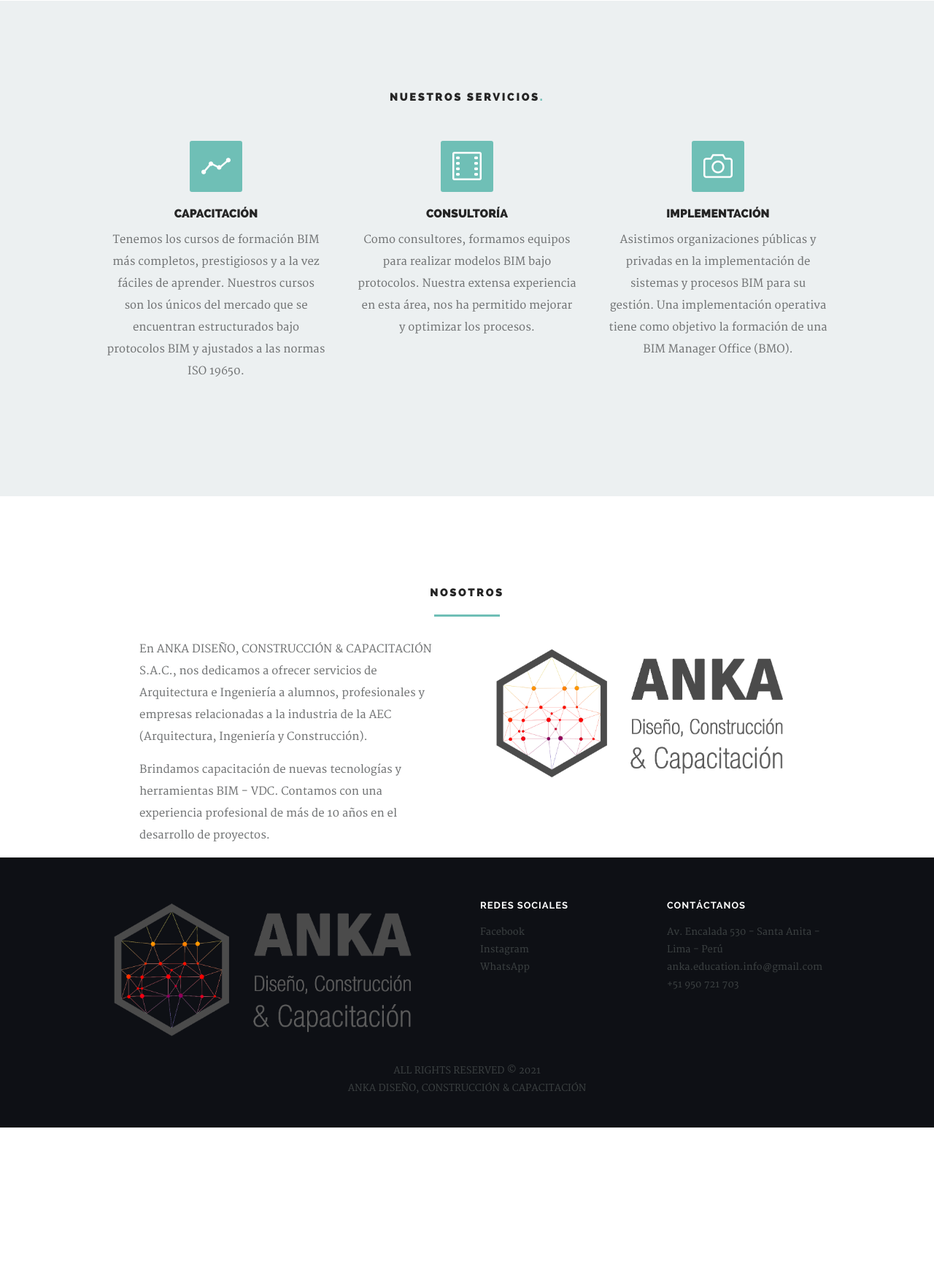
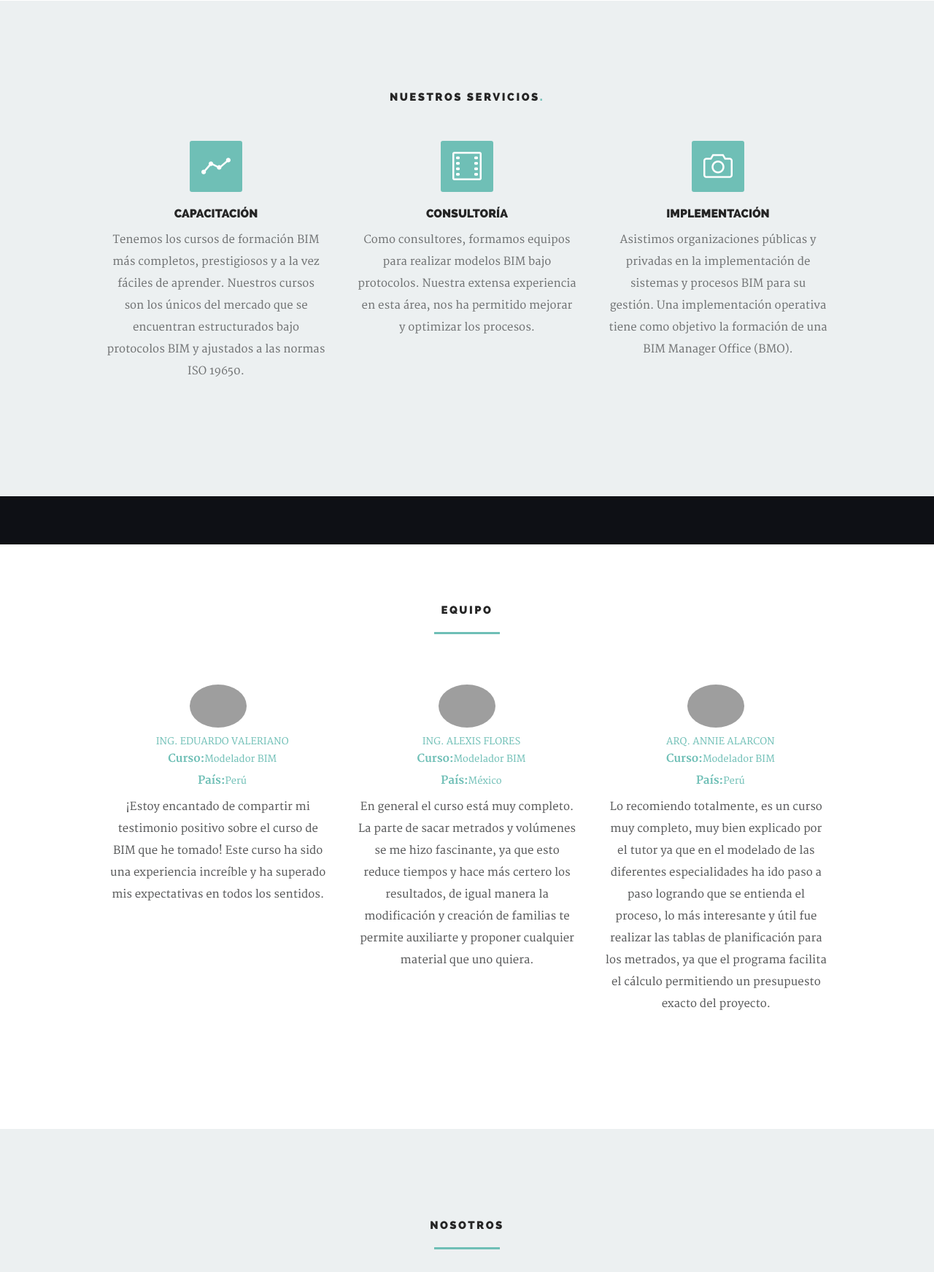
Before and after one commit to pablohub/AnkaEducation, a PHP site: page / in a window 1280 px wide. Shown: the part 1584-3327 px from the top of the page at 73% size. Before the commit the page ends 3129 px from the top, so only its background shows below. Run offline with PHP 8.4, Linux system fonts and the light colour scheme; grey boxes are pictures that could not be loaded.

Commit message:
Se hicieron las modificaciones correspondientes

```diff
--- a/css/main.css
+++ b/css/main.css
@@ -1586,7 +1586,7 @@
 /* =================================================================== */
 
 #about {
-	background: white;
+	background: #ecf0f1;
 	padding-top: 120px;
 	padding-bottom: 0;
 }
@@ -1611,8 +1611,8 @@
 
 /* Team Section
 /* -------------------------------------------------------------------- */
-#about #team {
-	background: #ecf0f1;
+#team {
+	background: white;
 	margin-top: 66px;
 	padding-top: 78px;
 	padding-bottom: 120px;
@@ -1626,6 +1626,7 @@
 #team-wrapper .member {
 	margin-top: 18px;
 	margin-bottom: 36px;
+	text-align: center;
 }
 #team-wrapper .member-header {
 	position: relative;
@@ -1642,7 +1643,6 @@
 	border-radius: 100%;
 }
 #team-wrapper .member-name {
-	display: inline-block;
 	padding-top: 9px;
 	margin-left: 12px;
 }
--- a/index.html
+++ b/index.html
@@ -72,6 +72,7 @@
 					<li><a class="smoothscroll" href="#portfolio">Cursos.</a></li>
 					<li><a class="smoothscroll" href="#services">Servicios.</a></li>
 					<li><a class="smoothscroll" href="#about">Nosotros.</a></li>
+					<li><a class="smoothscroll" href="#contact">Contacto.</a></li>
 				</ul>
 
 			</nav> <!-- /nav-wrap -->
@@ -371,6 +372,99 @@
 
 	</section> <!-- /services -->
 
+	<!-- Team Section
+   ================================================== -->
+   <section id="team">
+
+		<div class="row section-head">
+
+			<div class="twelve columns">
+
+				<h1>Equipo</h1>
+
+				<hr>
+
+			</div>
+
+		</div>
+
+		<div class="row">
+
+			<div class="twelve columns">
+
+				<div id="team-wrapper" class="bgrid-third s-bgrid-half mob-bgrid-whole">
+					<div class="bgrid">
+						 	<div class="member">
+								<div class="member-pic">
+									<img src="images/team/1-Eduardo-Valeriano.png" alt="">
+								</div>
+								<div class="member-name">
+									<span>ING. EDUARDO VALERIANO</span>
+									<span><b>Curso:</b>Modelador BIM</span>
+									<span><b>País:</b>Perú</span>
+								</div>
+								<div class="member-description">
+									<span>¡Estoy encantado de compartir mi
+										testimonio positivo sobre el curso de
+										BIM que he tomado! Este curso ha
+										sido una experiencia increíble y ha
+										superado mis expectativas en todos
+										los sentidos.</span>
+								</div>
+							</div>
+					</div>
+					<div class="bgrid">
+						<div class="member">
+						   <div class="member-pic">
+							   <img src="images/team/2-Alexis-Flores.png" alt="">
+						   </div>
+						   <div class="member-name">
+							   <span>ING. ALEXIS FLORES</span>
+							   <span><b>Curso:</b>Modelador BIM</span>
+							   <span><b>País:</b>México</span>
+						   </div>
+						   <div class="member-description">
+							   <span>En general el curso está muy completo.
+								La parte de sacar metrados y volúmenes
+								se me hizo fascinante, ya que esto
+								reduce tiempos y hace más certero los
+								resultados, de igual manera la
+								modificación y creación de familias te
+								permite auxiliarte y proponer cualquier
+								material que uno quiera.</span>
+						   </div>
+					   </div>
+			   		</div>
+					   <div class="bgrid">
+						<div class="member">
+						   <div class="member-pic">
+							   <img src="images/team/3-Annie-Alarcon.png" alt="">
+						   </div>
+						   <div class="member-name">
+							   <span>ARQ. ANNIE ALARCON</span>
+							   <span><b>Curso:</b>Modelador BIM</span>
+							   <span><b>País:</b>Perú</span>
+						   </div>
+						   <div class="member-description">
+							   <span>Lo recomiendo totalmente, es un curso muy
+								completo, muy bien explicado por el tutor ya
+								que en el modelado de las diferentes
+								especialidades ha ido paso a paso logrando
+								que se entienda el proceso, lo más
+								interesante y útil fue realizar las tablas de
+								planificación para los metrados, ya que el
+								programa facilita el cálculo permitiendo un
+								presupuesto exacto del proyecto.</span>
+						   </div>
+					   </div>
+			   		</div>
+				</div>
+
+			</div>
+
+		</div> <!-- /row -->
+
+	</section> <!-- /Team -->
 
 	<!-- About Section
    ================================================== -->
@@ -406,7 +500,7 @@
 			<div class="mob-whole six columns right">
 
 				<p>
-					<img src="images/Logo_anka.png" alt="Logo">
+					<img src="images/Logo_anka2.png" alt="Logo">
 				</p>
 
 			</div> <!-- /right -->
@@ -414,6 +508,48 @@
 		</div> <!-- /row -->
 
 	</section> <!-- /about -->
+
+	<!-- Contact Section
+   ================================================== -->
+   <section id="contact">
+
+		<div class="row section-head">
+
+			<div class="twelve columns">
+
+				<h1>Contáctenos</h1>
+
+				<hr>
+
+			</div>
+
+		</div>
+
+		<div class="row">
+
+			<form action="">
+				<div class="mob-whole six columns left">
+					<input type="text" placeholder="Nombre Completo">
+				</div>
+				<div class="mob-whole six columns right">
+					<input type="text" placeholder="Celular">
+				</div>
+				<div class="mob-whole six columns left">
+					<input type="text" placeholder="Email">
+				</div>
+				<div class="mob-whole six columns right">
+					<input type="text" placeholder="Pais">
+				</div>
+				<div class="mob-whole twelve columns right">
+					<textarea name="" id="" placeholder="Mensaje"></textarea>
+					<button class="submit" type="button">Enviar</button>
+				</div>
+
+			</form>
+
+		</div> <!-- /row -->
+
+	</section> <!-- /Contact -->
 
 	<!-- Footer
    ================================================== -->
@@ -437,9 +573,9 @@
 						<h3 class="address">Redes Sociales</h3>
 
 						<ul>
-							<li><a href="tel:+519999999">Facebook</a></li>
-							<li><a href="tel:+519999999">Instagram</a></li>
-							<li><a href="mailto:angel@anka.com">WhatsApp</a></li>
+							<li><a href="https://www.facebook.com/ANKA.studio10">Facebook</a></li>
+							<li><a href="https://www.instagram.com/anka.studio10/">Instagram</a></li>
+							<li><a href="#https://api.whatsapp.com/send?phone=51950721703&text=Hola,%20Por%20favor%20quisiera%20informaci%C3%B3n%20de%20...&fbclid=IwAR0Yu2HeAGHJDhTFFqVDX_Wp3xp0zUM51mspJMWkYOXrgC7plwKMxWh-mok">WhatsApp</a></li>
 						</ul>
 					</div> <!-- /columns -->
 
@@ -448,7 +584,7 @@
 
 						<ul>
 							<li><a href="#">Av. Encalada 530 - Santa Anita - Lima - Perú</a></li>
-							<li><a href="mailto:anka.education.info@gmail.com">anka.education.info@gmail.com</a></li>
+							<li><a href="mailto:informes@anka-edu.com">informes@anka-edu.com</a></li>
 							<li><a href="tel:+51950721703">+51 950 721 703</a></li>
 						</ul>
 
```
Also changed, not shown: images/Logo_anka.png, images/Logo_anka2.png (added), images/cursos/1.jpg, images/cursos/2.jpg, images/cursos/3.jpg, images/cursos/4.jpg, 5 other files.
